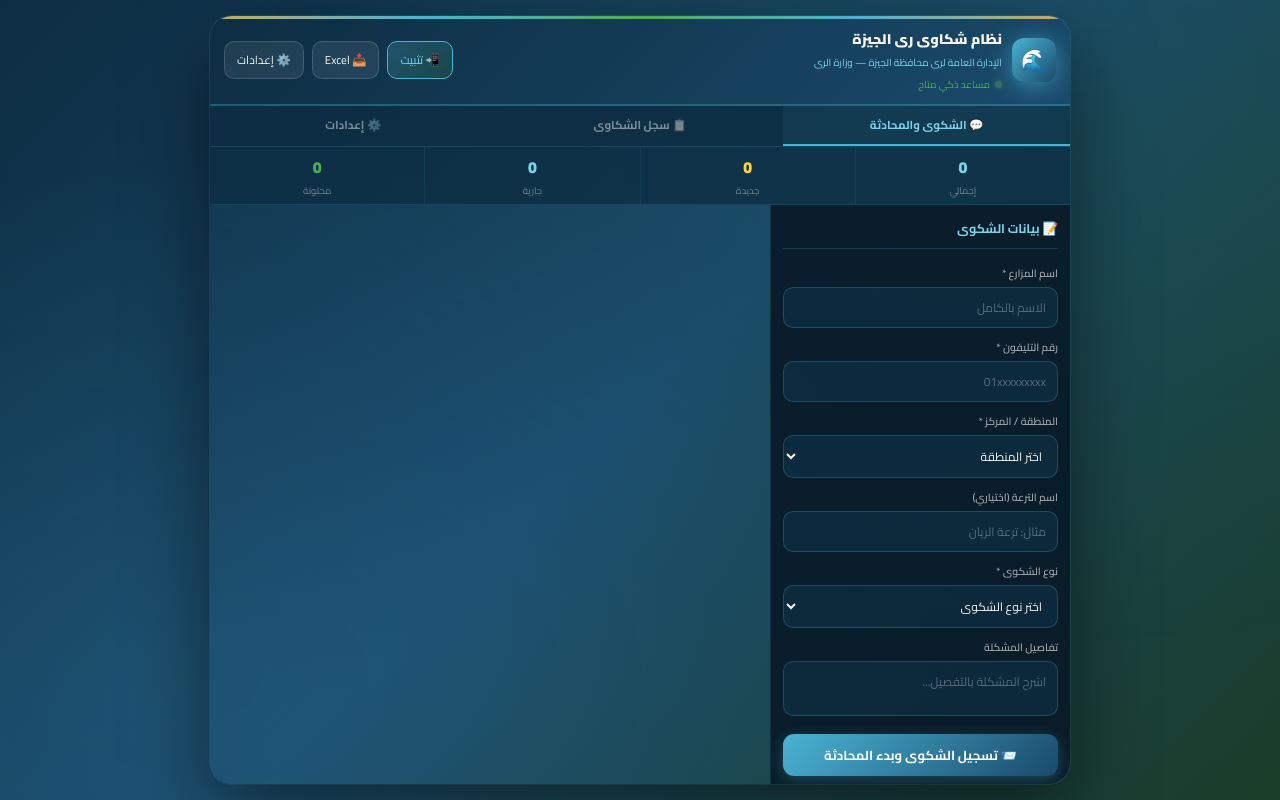
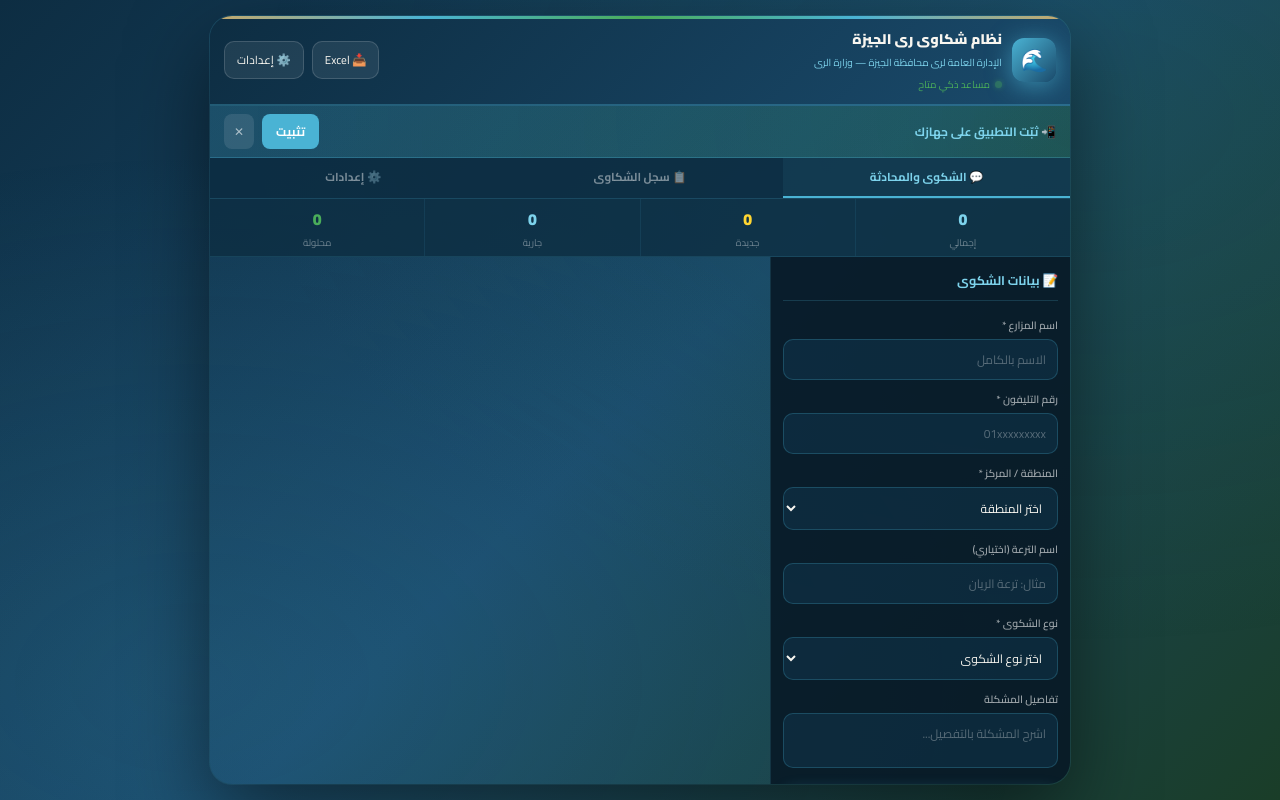
Before and after one commit to mohseno2002/giza-irrigation, a website: page index.html in a window 1280 px wide. Drawn offline with Linux system fonts and the light colour scheme.

Commit message:
Add files via upload

```diff
--- a/index.html
+++ b/index.html
@@ -289,14 +289,21 @@ body::before {
       <div class="online-dot">مساعد ذكي متاح</div>
     </div>
     <div class="header-actions">
-      <button class="hbtn install-btn" id="installBtn" onclick="installApp()" title="ثبّت التطبيق على جهازك">📲 تثبيت</button>
+
       <button class="hbtn" onclick="exportExcel()">📥 Excel</button>
       <button class="hbtn" onclick="showTab('setup')">⚙️ إعدادات</button>
     </div>
   </div>
 
   <!-- TABS -->
-  <div class="tabs">
+  <div id="installBanner" style="background:linear-gradient(135deg,rgba(74,179,212,.2),rgba(45,122,58,.2));border-bottom:1px solid rgba(74,179,212,.3);padding:8px 14px;display:flex;align-items:center;justify-content:space-between;gap:10px;">
+  <span style="color:var(--water-light);font-size:12px;font-weight:700;">📲 ثبّت التطبيق على جهازك</span>
+  <div style="display:flex;gap:8px;">
+    <button onclick="installApp()" style="background:var(--water);border:none;border-radius:8px;padding:6px 14px;color:white;font-family:Cairo,sans-serif;font-weight:700;font-size:12px;cursor:pointer;">تثبيت</button>
+    <button onclick="document.getElementById('installBanner').style.display='none'" style="background:rgba(255,255,255,.1);border:none;border-radius:8px;padding:6px 10px;color:rgba(255,255,255,.6);font-size:12px;cursor:pointer;">✕</button>
+  </div>
+</div>
+<div class="tabs">
     <div class="tab active" onclick="showTab('main')" id="tab-main">💬 الشكوى والمحادثة</div>
     <div class="tab" onclick="showTab('log')" id="tab-log">📋 سجل الشكاوى <span id="badge" style="background:var(--water);color:white;border-radius:10px;padding:1px 7px;font-size:10px;margin-right:4px;display:none"></span></div>
     <div class="tab" onclick="showTab('setup')" id="tab-setup">⚙️ إعدادات</div>
--- a/sw.js
+++ b/sw.js
@@ -1,4 +1,4 @@
-const CACHE_NAME = 'giza-irrigation-v5';
+const CACHE_NAME = 'giza-irrigation-v6';
 const URLS_TO_CACHE = [
   '/giza-irrigation/',
   '/giza-irrigation/index.html'
```
